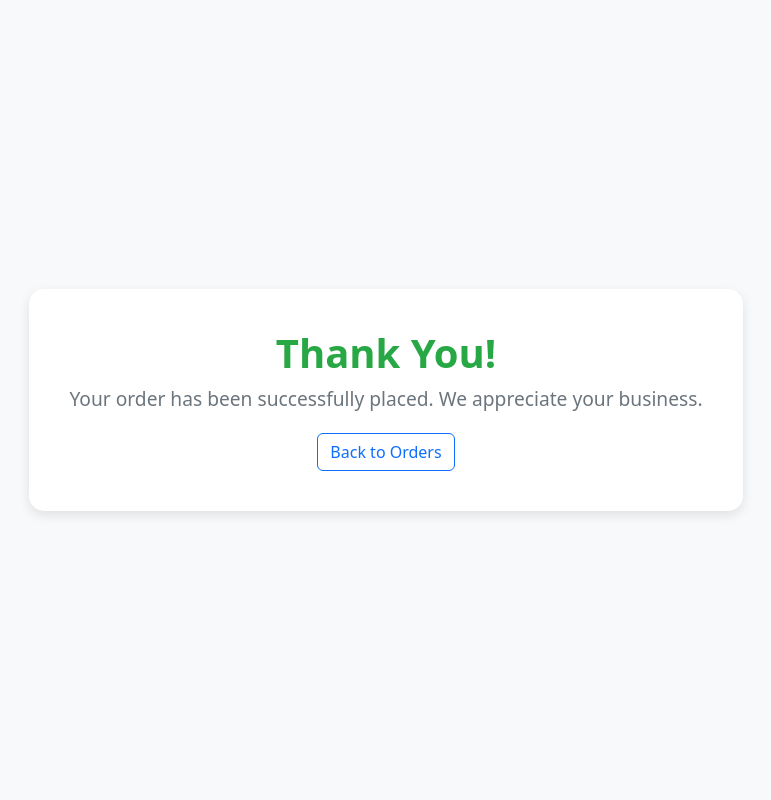
After one commit to ShineBo/MiniCafePOSProject, a PHP site: page /thankyou.php in a window 1280 px wide. The commit adds this page. Shown: the whole page, without its empty margins (254-1025 px from the left). Run offline with PHP 8.4, Linux system fonts and the light colour scheme.

Commit message:
frontend_ordering(First Draft)

```diff
--- a/public/orders.php
+++ b/public/orders.php
@@ -2,7 +2,7 @@
 session_start();
 require '../config/config.php';
 
-$query = "SELECT * FROM orders ORDER BY order_date DESC";
+$query = "SELECT * FROM orders ORDER BY order_date ASC";
 $ordersResult = $conn->query($query);
 
 function getOrderItems($orderId, $conn) {
--- /dev/null
+++ b/public/thankyou.php
@@ -0,0 +1,49 @@
+<!DOCTYPE html>
+<html lang="en">
+<head>
+    <meta charset="UTF-8">
+    <meta name="viewport" content="width=device-width, initial-scale=1.0">
+    <title>Thank You - Mini Cafe POS</title>
+    <link href="https://cdn.jsdelivr.net/npm/bootstrap@5.3.0/dist/css/bootstrap.min.css" rel="stylesheet">
+    <style>
+        body {
+            background-color: #f8f9fa;
+        }
+        .thank-you-container {
+            display: flex;
+            justify-content: center;
+            align-items: center;
+            height: 100vh;
+            text-align: center;
+        }
+        .thank-you-card {
+            padding: 40px;
+            border-radius: 15px;
+            background-color: #ffffff;
+            box-shadow: 0 4px 12px rgba(0, 0, 0, 0.1);
+        }
+        .thank-you-card h1 {
+            font-size: 2.5rem;
+            font-weight: 700;
+            color: #28a745;
+        }
+        .thank-you-card p {
+            font-size: 1.2rem;
+            margin-bottom: 20px;
+            color: #6c757d;
+        }
+    </style>
+</head>
+<body>
+
+    <div class="container thank-you-container">
+        <div class="thank-you-card">
+            <h1>Thank You!</h1>
+            <p>Your order has been successfully placed. We appreciate your business.</p>
+            <a href="order.php" class="btn btn-outline-primary">Back to Orders</a>
+        </div>
+    </div>
+
+    <script src="https://cdn.jsdelivr.net/npm/bootstrap@5.3.0/dist/js/bootstrap.bundle.min.js"></script>
+</body>
+</html>
```
Also changed, not shown: actions/submit_order.php (added, +55 -0 lines), public/order.php (added, +60 -0 lines).
